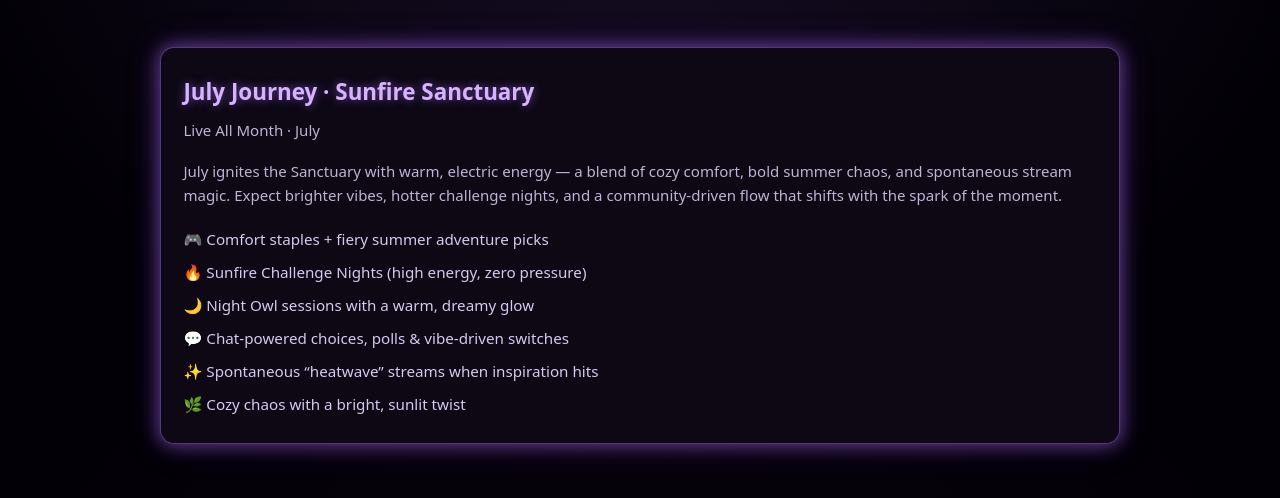
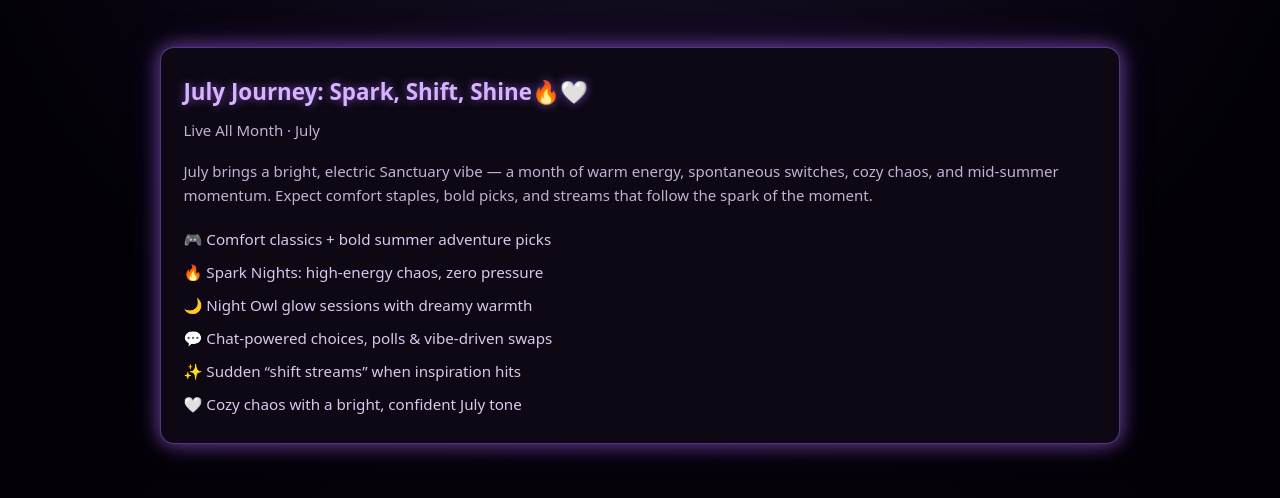
Before and after one commit to RastaAsian/rastaasian-sanctuary, a plain HTML site: page events.html in a window 1280 px wide. Shown: the part 262-760 px from the top of the page. Drawn offline with Linux system fonts and the light colour scheme.

Commit message:
Add files via upload

```diff
--- a/events.html
+++ b/events.html
@@ -47,23 +47,23 @@
         <h1 class="page-title gothic-ornament">✦ Events ✦</h1>
 
         <!-- Featured Event -->
-       <section class="event-card glow-animate ripple-hover">
-    <h2 class="event-title">July Journey · Sunfire Sanctuary</h2>
+      <section class="event-card glow-animate ripple-hover">
+    <h2 class="event-title">July Journey: Spark, Shift, Shine🔥🤍</h2>
     <p class="event-date">Live All Month · July</p>
 
     <p class="event-desc">
-        July ignites the Sanctuary with warm, electric energy — a blend of cozy comfort,
-        bold summer chaos, and spontaneous stream magic. Expect brighter vibes, hotter
-        challenge nights, and a community-driven flow that shifts with the spark of the moment.
+        July brings a bright, electric Sanctuary vibe — a month of warm energy,
+        spontaneous switches, cozy chaos, and mid-summer momentum. Expect comfort
+        staples, bold picks, and streams that follow the spark of the moment.
     </p>
 
     <ul class="event-list">
-        <li>🎮 Comfort staples + fiery summer adventure picks</li>
-        <li>🔥 Sunfire Challenge Nights (high energy, zero pressure)</li>
-        <li>🌙 Night Owl sessions with a warm, dreamy glow</li>
-        <li>💬 Chat-powered choices, polls & vibe-driven switches</li>
-        <li>✨ Spontaneous “heatwave” streams when inspiration hits</li>
-        <li>🌿 Cozy chaos with a bright, sunlit twist</li>
+        <li>🎮 Comfort classics + bold summer adventure picks</li>
+        <li>🔥 Spark Nights: high-energy chaos, zero pressure</li>
+        <li>🌙 Night Owl glow sessions with dreamy warmth</li>
+        <li>💬 Chat-powered choices, polls & vibe-driven swaps</li>
+        <li>✨ Sudden “shift streams” when inspiration hits</li>
+        <li>🤍 Cozy chaos with a bright, confident July tone</li>
     </ul>
 </section>
 
```
